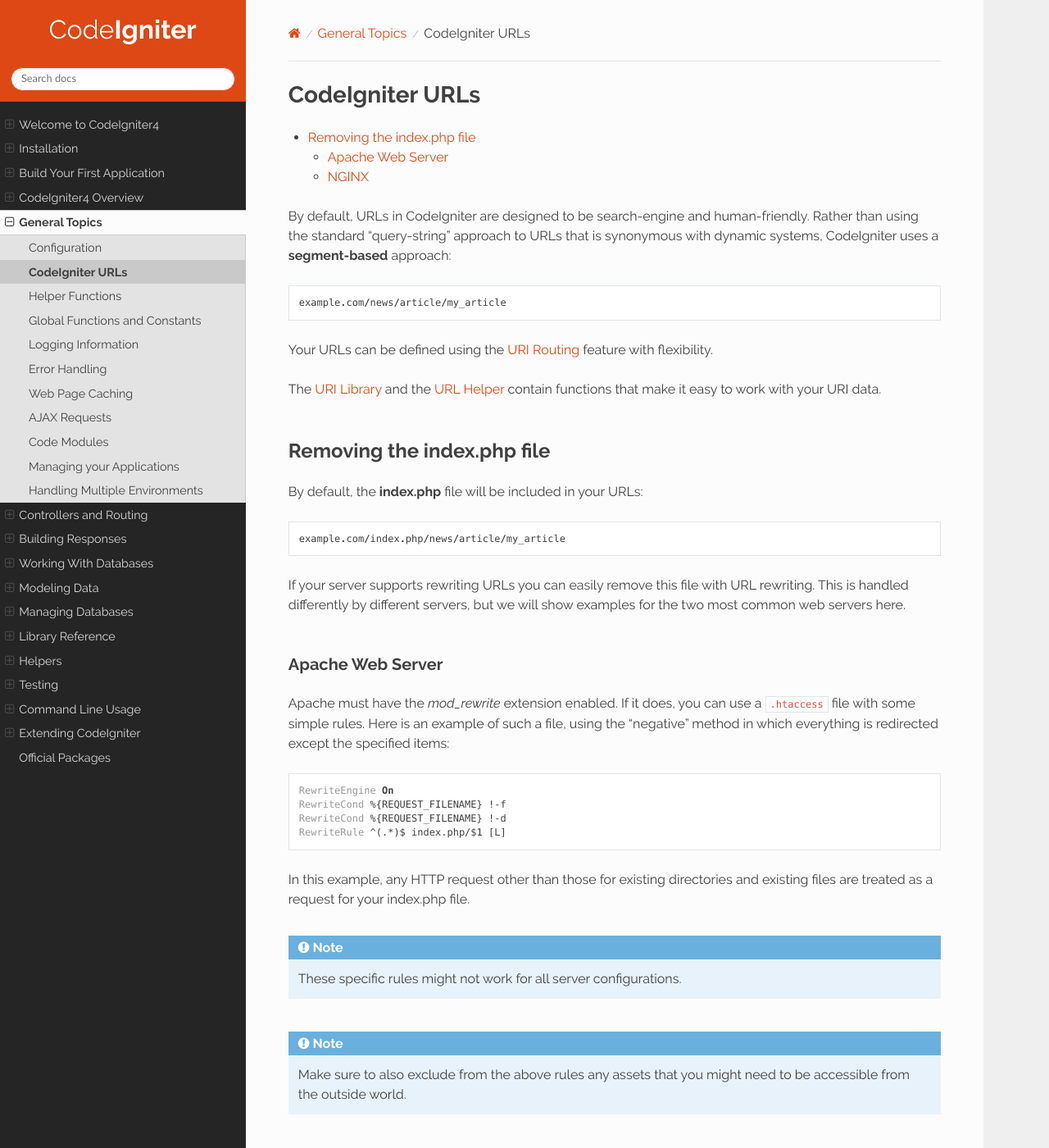
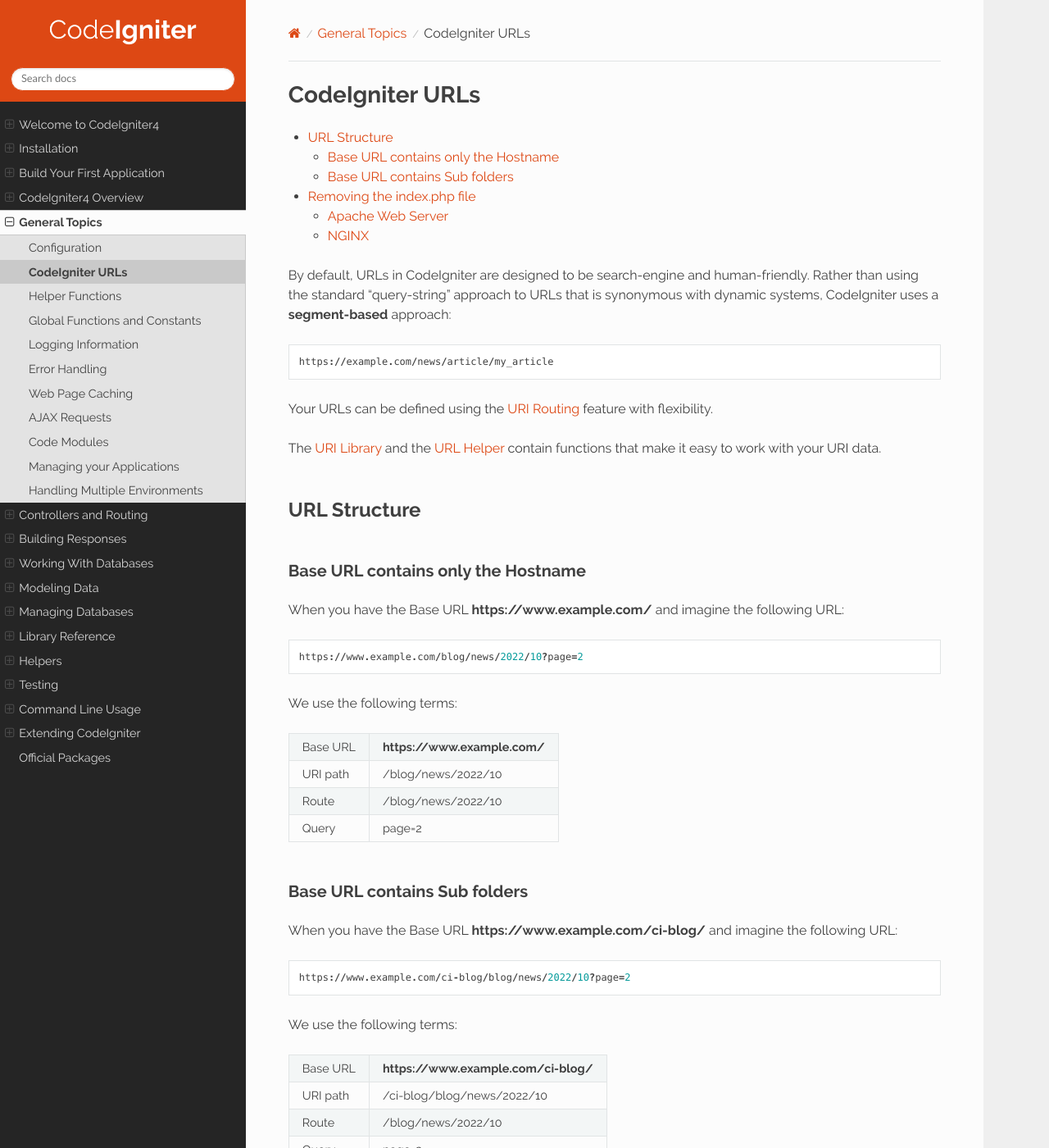
Before and after one commit to NEKOGET/ci4_user_guide_src, a Sphinx documentation site: the page built from source/general/urls.rst, in a window 1280 px wide and 1400 px high. Shown: the whole window at 82% size. Built offline with Sphinx 7.4.7 and the Read the Docs theme 2.0.0, drawn with Linux system fonts in a browser that asks for light colours.

Commit message:
docs: add URL Structure and terms

```diff
--- a/source/general/urls.rst
+++ b/source/general/urls.rst
@@ -9,11 +9,46 @@ CodeIgniter URLs
 By default, URLs in CodeIgniter are designed to be search-engine and human-friendly. Rather than using the standard
 "query-string" approach to URLs that is synonymous with dynamic systems, CodeIgniter uses a **segment-based** approach::
 
-    example.com/news/article/my_article
+    https://example.com/news/article/my_article
 
 Your URLs can be defined using the :doc:`URI Routing </incoming/routing>` feature with flexibility.
 
 The :doc:`URI Library <../libraries/uri>` and the :doc:`URL Helper <../helpers/url_helper>` contain functions that make it easy to work with your URI data.
+
+URL Structure
+=============
+
+Base URL contains only the Hostname
+-----------------------------------
+
+When you have the Base URL **https://www.example.com/** and imagine the following URL::
+
+    https://www.example.com/blog/news/2022/10?page=2
+
+We use the following terms:
+
+======== ============================
+Base URL **https://www.example.com/**
+URI path /blog/news/2022/10
+Route    /blog/news/2022/10
+Query    page=2
+======== ============================
+
+Base URL contains Sub folders
+-----------------------------
+
+When you have the Base URL **https://www.example.com/ci-blog/** and imagine the following URL::
+
+    https://www.example.com/ci-blog/blog/news/2022/10?page=2
+
+We use the following terms:
+
+======== ====================================
+Base URL **https://www.example.com/ci-blog/**
+URI path /ci-blog/blog/news/2022/10
+Route    /blog/news/2022/10
+Query    page=2
+======== ====================================
 
 Removing the index.php file
 ===========================
```
